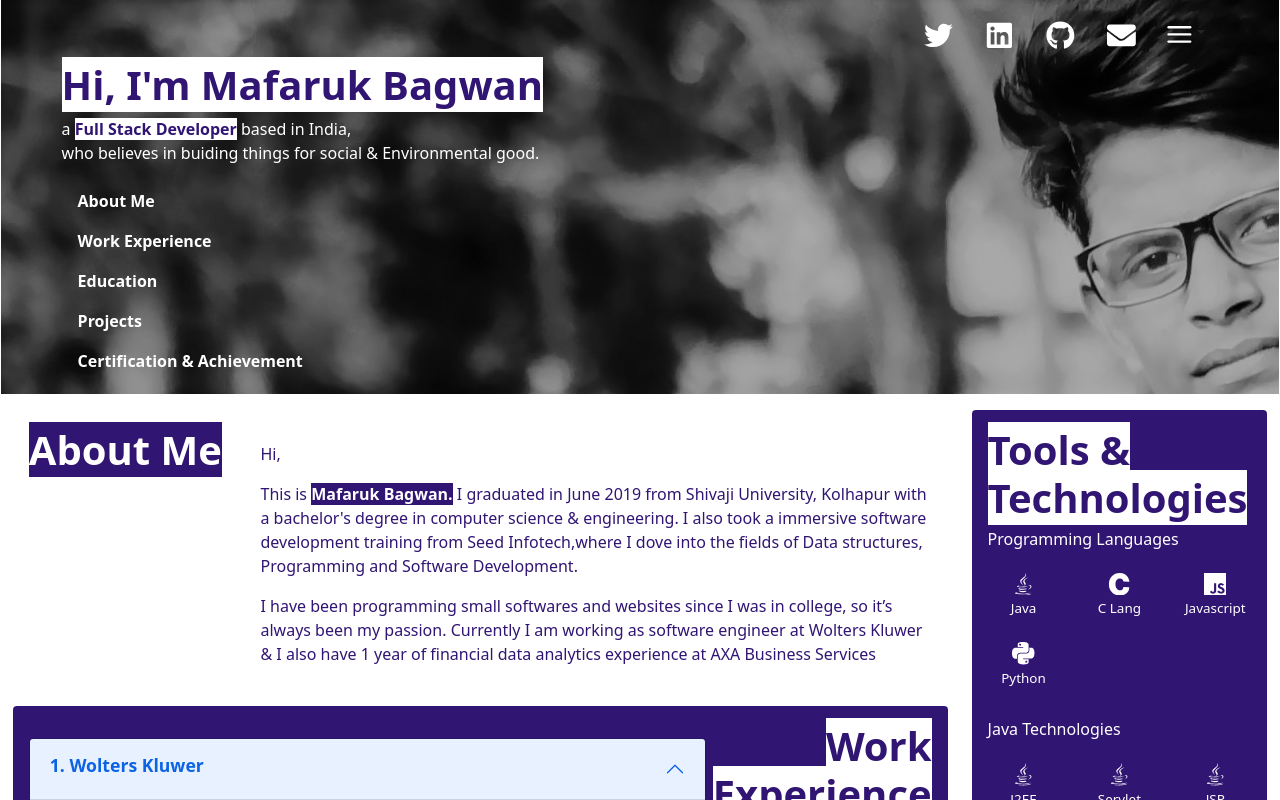
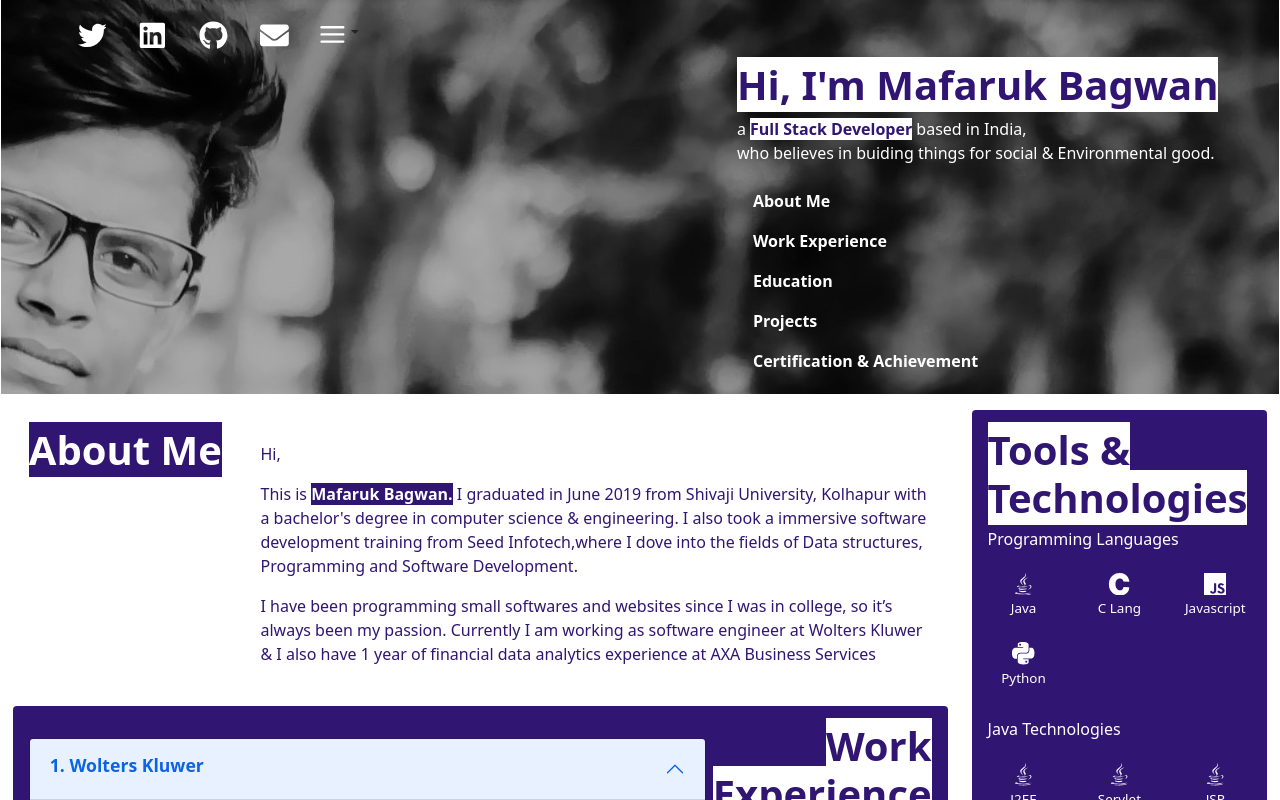
Before and after one commit to mafaruk/portfolio, a React (Create React App) app: page / in a window 1280 px wide. Shown: the top 800 px of the page. Built offline with nearby package versions, Linux system fonts and the light colour scheme.

Commit message:
change in header location

```diff
--- a/src/Component/Header.js
+++ b/src/Component/Header.js
@@ -29,13 +29,13 @@ const Header=(props)=>{
             }}>
                 <Row className="mr-5" >
 
-                    <div style={{color:props.content, textAlign:'left', backgroundImage: `url(${imageUrl})`, padding:'1%', backgroundRepeat:'no-repeat', backgroundSize:'cover' }} className="App ">
-                        <div style={{float:'right'}} className="App mx-5">
+                    <div style={{color:props.content, textAlign:'left', backgroundImage: `url(${imageUrl})`, padding:'1%', backgroundRepeat:'no-repeat', backgroundSize:'cover' }} className="App img-responsive">
+                        <div style={{float:'left'}} className="App mx-5">
                             <SocialIcon Color={props.content} BackGround={props.BackGround} content={props.Color} Highlight={props.Highlight}/>
                         </div>
-                        <div className ="mx-5">
-                        <h1 className ="mt-5" style={{textAlign:'left'}}><b style={{backgroundColor:props.Highlight, color:props.Color}}>{"Hi, I'm " +header.name}</b></h1>
-                        <p>a <b style={{backgroundColor:props.Highlight, color:props.Color}}>{header.position }</b> based in India, <br />who believes in buiding things for social & Environmental good.</p>
+                        <div className ="mx-5"style={{float:'right'}}>
+                        <h1 className ="mt-5"><b style={{backgroundColor:props.Highlight, color:props.Color}}>{"Hi, I'm " +header.name}</b></h1>
+                        <p >a <b style={{backgroundColor:props.Highlight, color:props.Color,textAlign:'right'}}>{header.position }</b> based in India, <br />who believes in buiding things for social & Environmental good.</p>
                         <Navbar Color={props.content} BackGround={props.BackGround} />
                         </div>
 
```
Also changed, not shown: src/Component/Images/HeadShotCl1.jpg.
